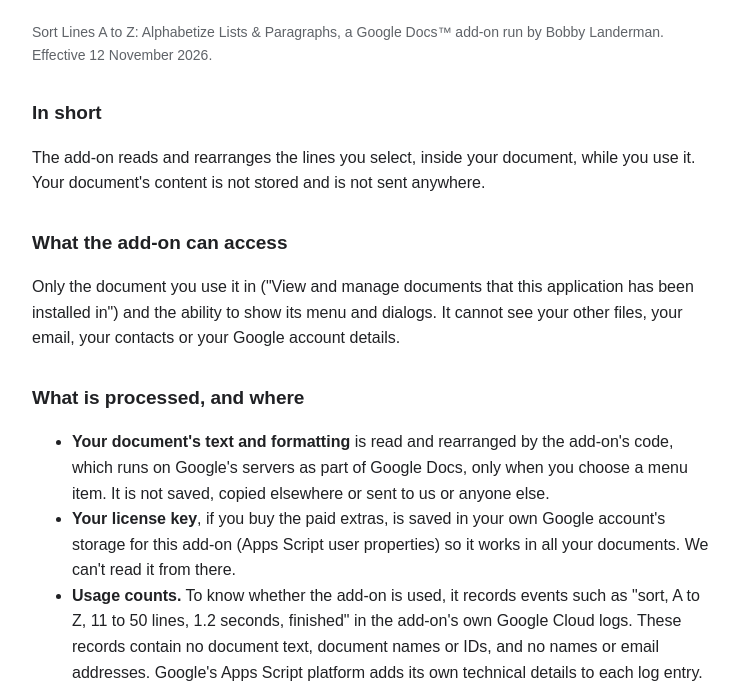
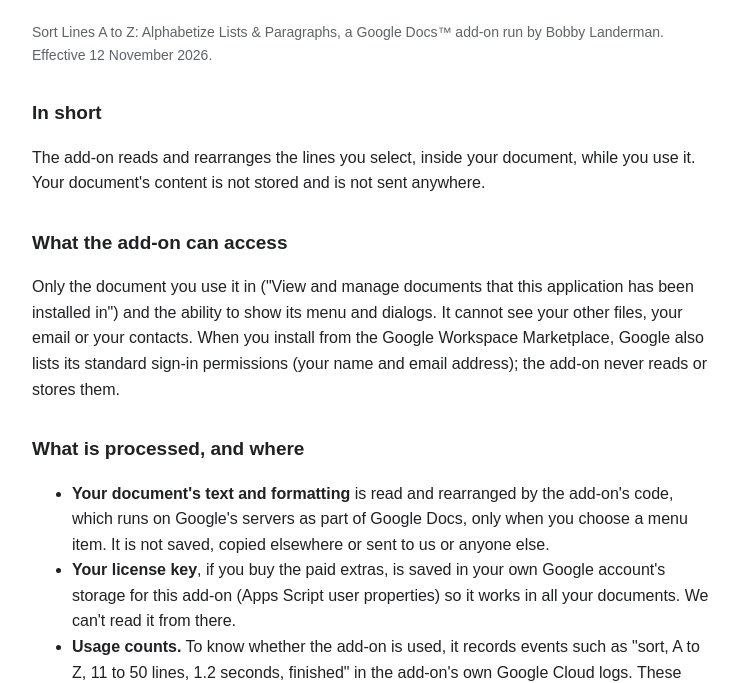
Before and after one commit to rclanderman/sort-lines-a-to-z, a plain HTML site: page privacy.html in a window 1280 px wide. Shown: the part 126-809 px from the top of the page, without its empty margins (268-1007 px from the left). Drawn offline with Linux system fonts and the light colour scheme.

Commit message:
Privacy: say the add-on never reads the Marketplace's standard sign-in permissions

```diff
--- a/privacy.html
+++ b/privacy.html
@@ -13,7 +13,8 @@ and is not sent anywhere.</p>
 
 <h2>What the add-on can access</h2>
 <p>Only the document you use it in ("View and manage documents that this application has been installed in") and the ability to show
-its menu and dialogs. It cannot see your other files, your email, your contacts or your Google account details.</p>
+its menu and dialogs. It cannot see your other files, your email or your contacts. When you install from the Google Workspace
+Marketplace, Google also lists its standard sign-in permissions (your name and email address); the add-on never reads or stores them.</p>
 
 <h2>What is processed, and where</h2>
 <ul>
```
